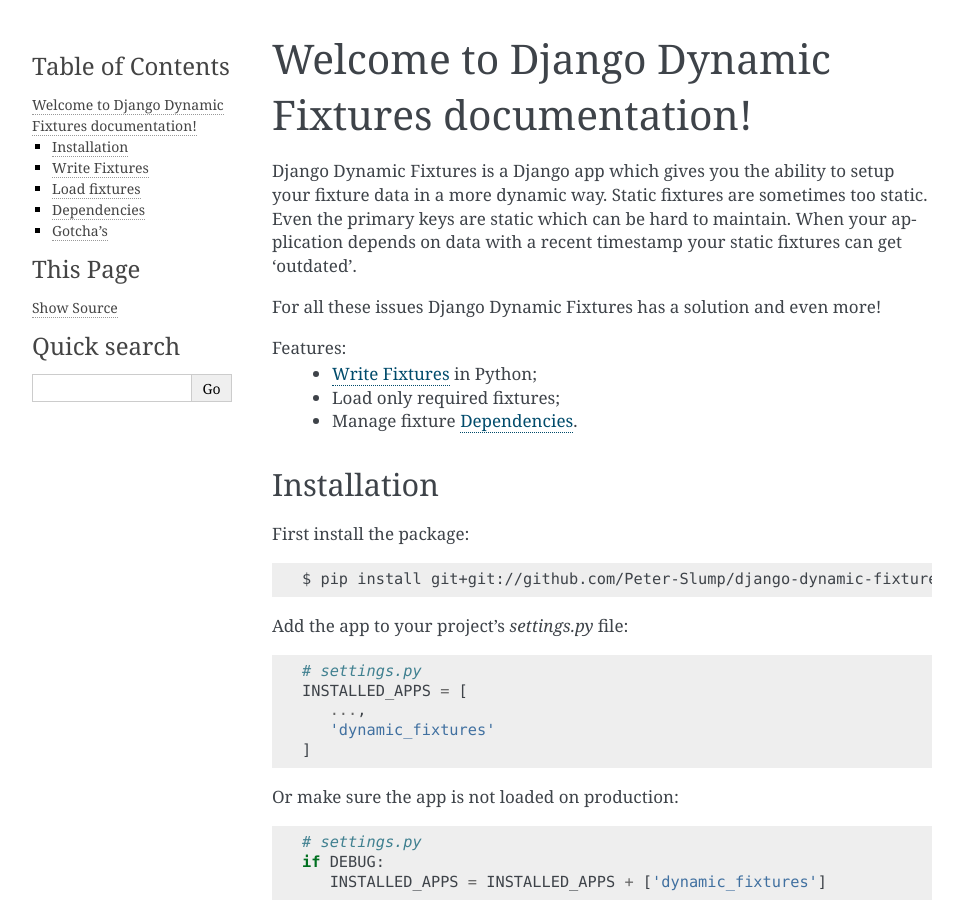
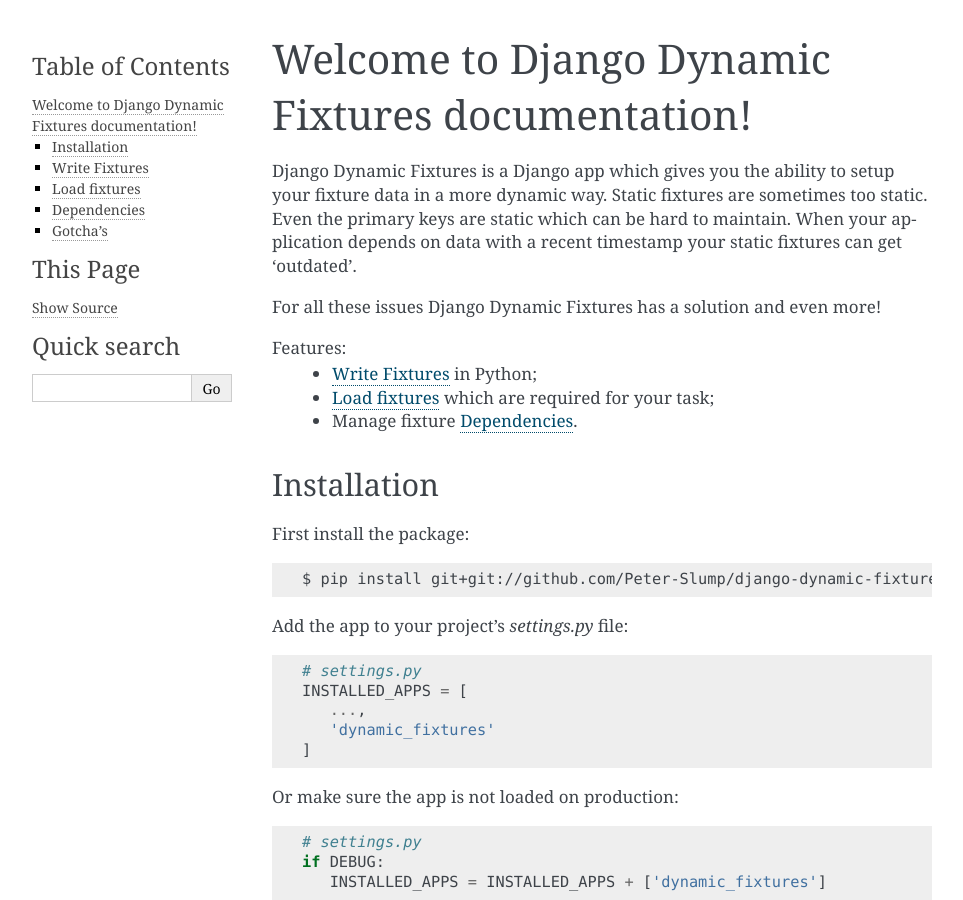
Before and after one commit to Peter-Slump/django-dynamic-fixtures, a Sphinx documentation site: the page built from docs/source/index.rst, in a window 1280 px wide and 900 px high. Shown: the whole window, without its empty margins (148-1111 px from the left). Built offline with Sphinx 7.4.7, drawn with Linux system fonts in a browser that asks for light colours.

Commit message:
Added some more docs

```diff
--- a/docs/source/index.rst
+++ b/docs/source/index.rst
@@ -17,7 +17,7 @@
 
 Features:
   - :ref:`write-fixtures` in Python;
-  - Load only required fixtures;
+  - :ref:`load_fixtures` which are required for your task;
   - Manage fixture :ref:`dependencies`.
 
 
```
Also changed, not shown: other parts of docs/source/index.rst (+1 -0 lines).
